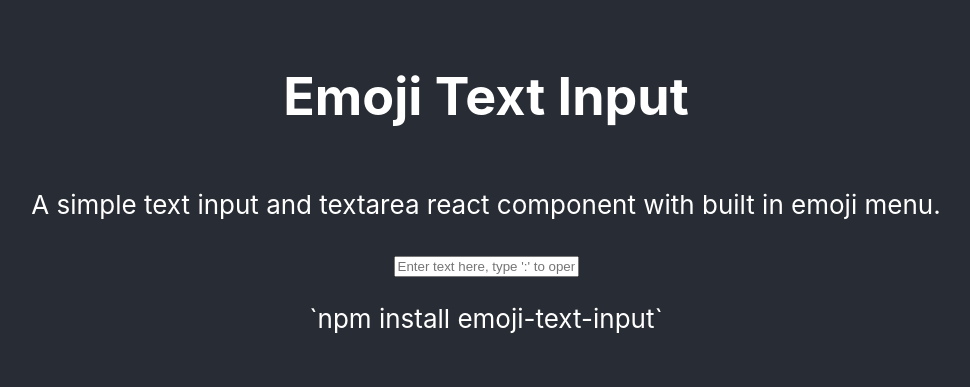
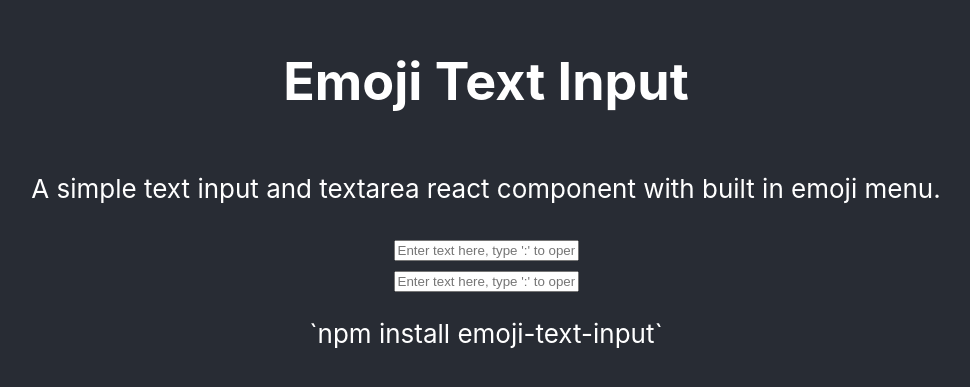
Before and after one commit to Sosheo/react-emoji-text-input, a React (Create React App) app in the folder example/: page / in a window 1280 px wide. Shown: the part 205-592 px from the top of the page, without its empty margins (154-1124 px from the left). Built offline with nearby package versions, Linux system fonts and the light colour scheme.

Commit message:
feat: add textarea to example

```diff
--- a/example/src/App.js
+++ b/example/src/App.js
@@ -8,7 +8,9 @@ function App() {
         <h1>Emoji Text Input</h1>
         <p>A simple text input and textarea react component with built in emoji menu.</p>
 
-        <EmojiInput type="text" placeholder="Enter text here, type ':' to open the emoji menu" />
+        <EmojiInput type="textinput" placeholder="Enter text here, type ':' to open the emoji menu" />
+
+        <EmojiInput type="textarea" placeholder="Enter text here, type ':' to open the emoji menu" />
 
         {/* <EmojiTextarea placeholder="Enter text here, type ':' to open the emoji menu" /> */}
 
```
